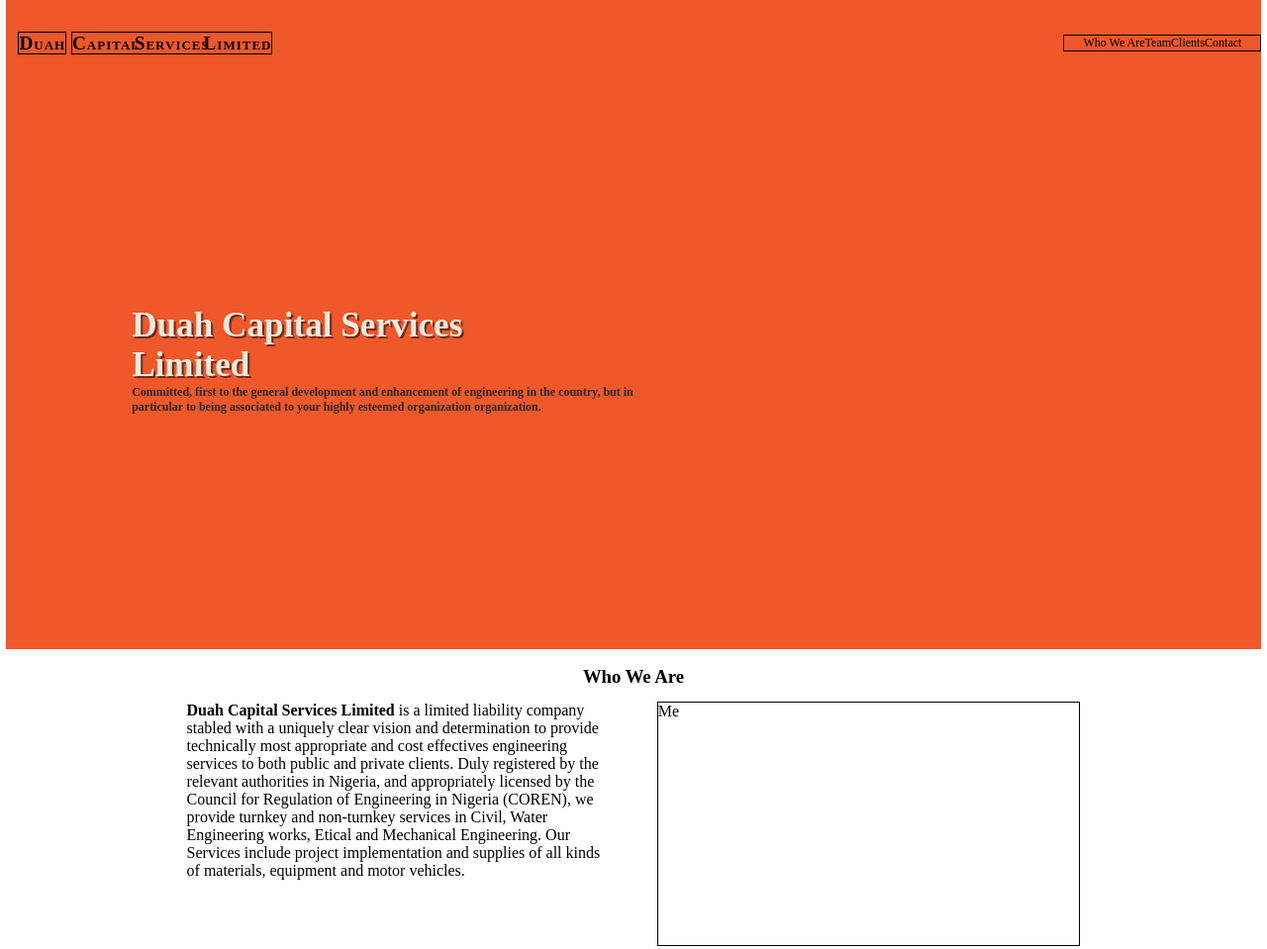
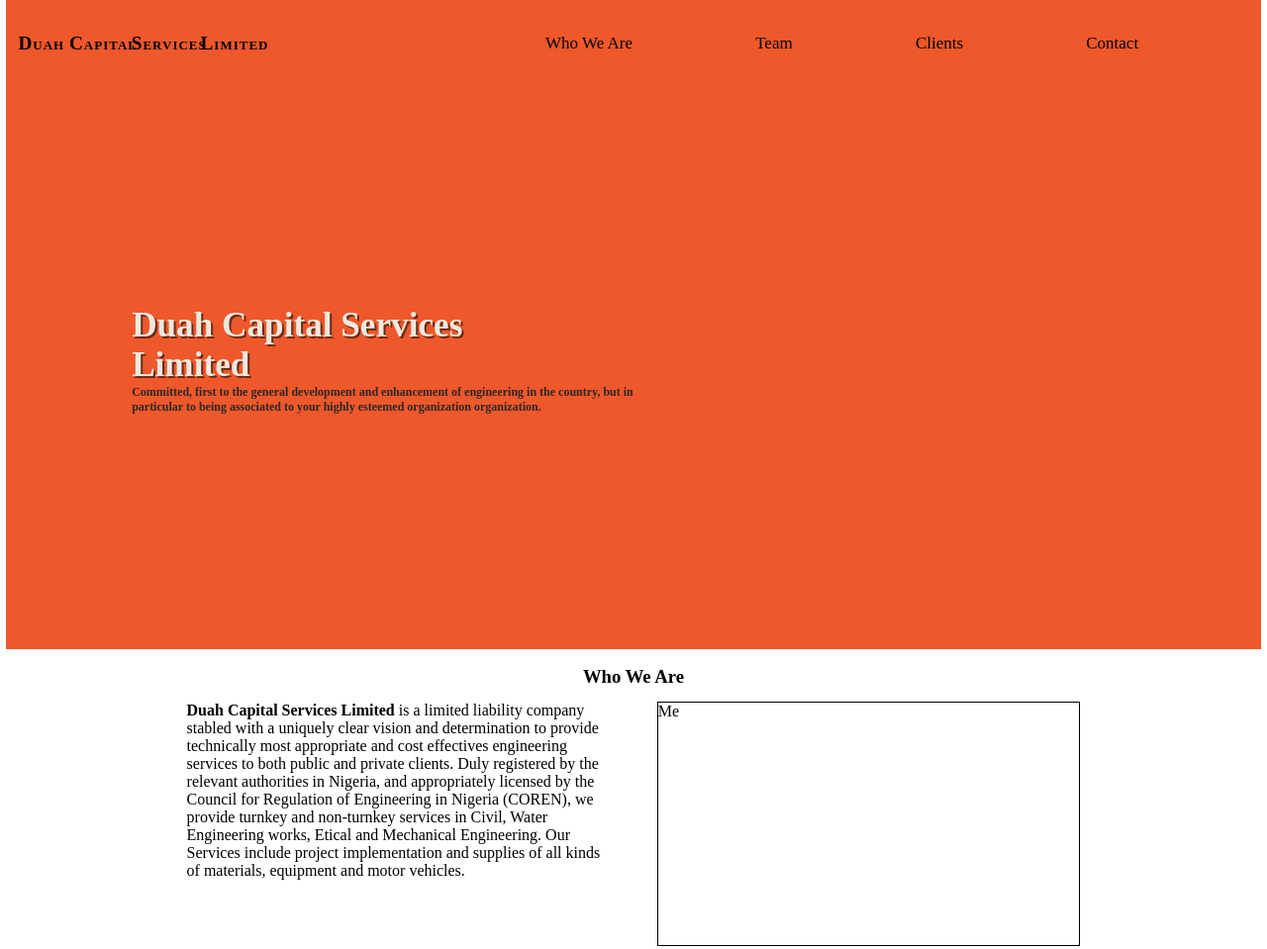
Before and after one commit to inidaname/duah, a plain HTML site: page index.html in a window 1280 px wide. Shown: the top 959 px of the page at 99% size. Drawn offline with Linux system fonts and the light colour scheme.

Commit message:
another edit

```diff
--- a/styles/main.css
+++ b/styles/main.css
@@ -58,6 +58,10 @@ header .transMenu {
     box-shadow: 0px 0px 0px #000;
 }
 
+.transMenu ul {
+    background-color: #fff;
+}
+
 .main-top {
     flex-grow: 1;
     display: flex;
@@ -101,9 +105,12 @@ header .transMenu {
 }
 
 span[class*="logo-"] {
-    border: 1px solid #000;
     word-spacing: -12px;
     letter-spacing: 1px;
+}
+
+span[class="first"] {
+    color: #fff;
 }
 
 .menu {
@@ -115,8 +122,9 @@ span[class*="logo-"] {
 }
 
 .menu ul {
-    border: 1px solid #000;
-    width: 200px;
+    width: 90vw;
+    position: absolute;
+    top: 41px;
     list-style: none;
     display: none;
     flex-direction: column;
@@ -125,7 +133,7 @@ span[class*="logo-"] {
 }
 
 .menu ul li {
-    font-size: 12px;
+    font-size: 17px;
 }
 
 /* Main layout */
@@ -266,6 +274,10 @@ section {
         display: flex !important;
         flex-direction: row;
         align-items: center;
+        width: 100%;
+        position: static;
+        top: 0;
+        justify-content: space-evenly;
     }
 
     .main-top {
```
